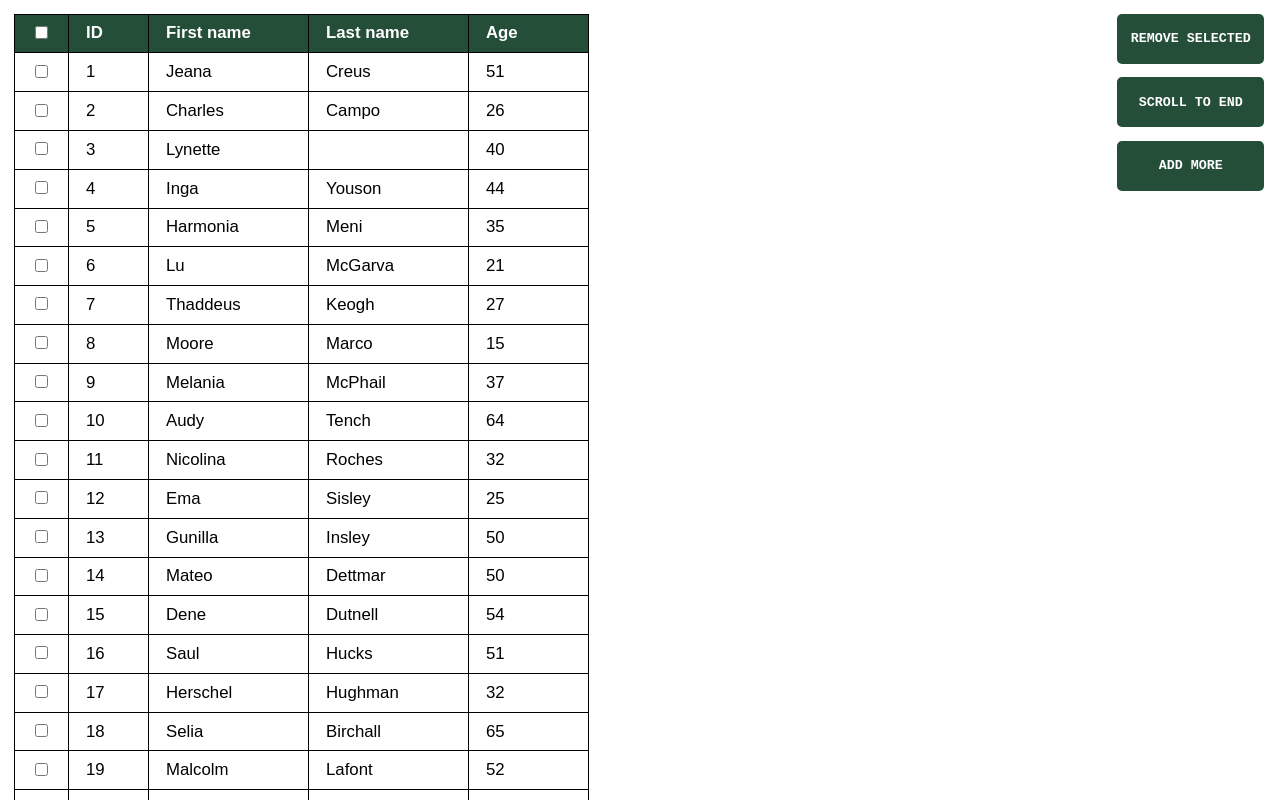
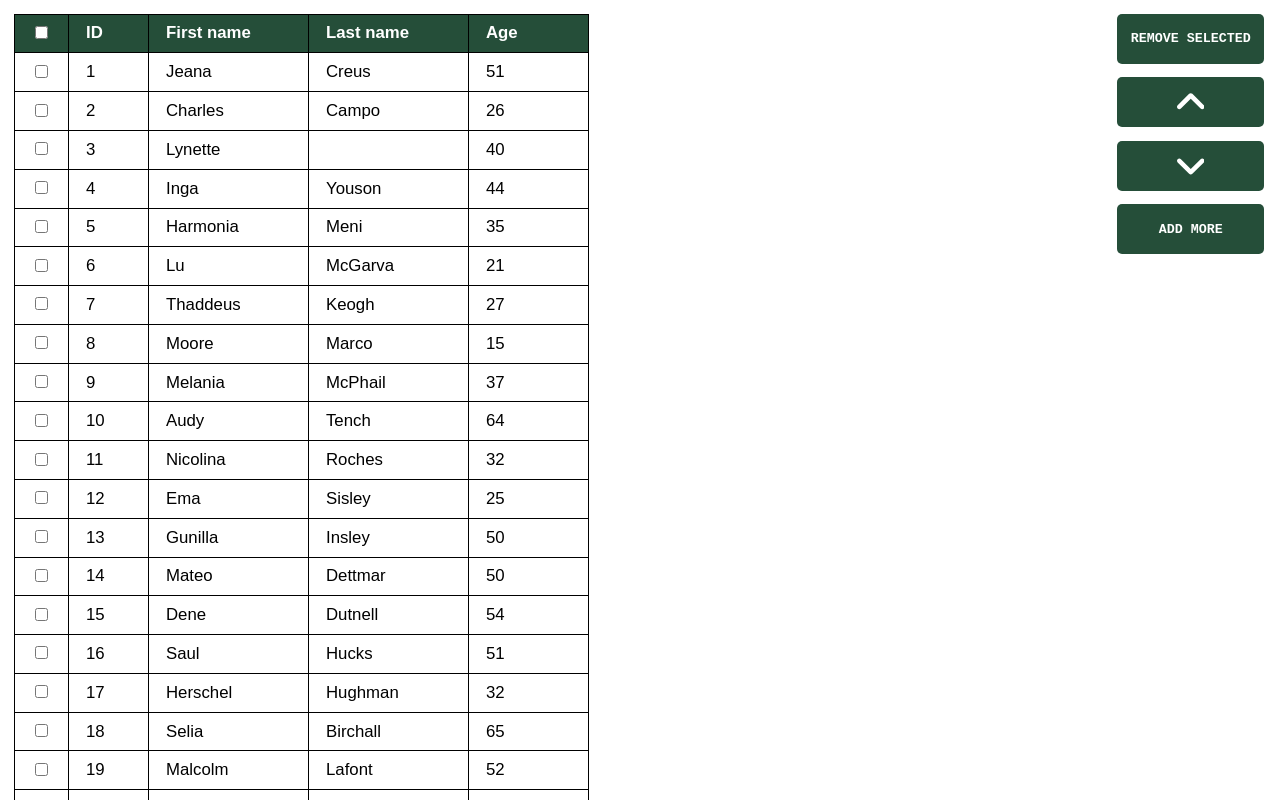
Before and after one commit to Tig-ranK/react-table, a React (Create React App) app: page / in a window 1280 px wide. Shown: the top 800 px of the page. Built offline with nearby package versions, Linux system fonts and the light colour scheme.

Commit message:
refactored Buttons

```diff
--- /dev/null
+++ b/src/components/Button/ArrowDown.tsx
@@ -0,0 +1,13 @@
+import { FC } from 'react';
+
+export const ArrowDown: FC = () => (
+  <svg
+    style={{ maxHeight: '100%' }}
+    xmlns='http://www.w3.org/2000/svg'
+    fill='#fff'
+    viewBox='0 0 384 512'
+  >
+    <path d='M192 384c-8.188 0-16.38-3.125-22.62-9.375l-160-160c-12.5-12.5-12.5-32.75 0-45.25s32.75-12.5 45.25 0L192 306.8l137.4-137.4c12.5-12.5 32.75-12.5 45.25 0s12.5 32.75 0 45.25l-160 160C208.4 380.9 200.2 384 192 384z' />
+    ;
+  </svg>
+);
--- /dev/null
+++ b/src/components/Button/ArrowUp.tsx
@@ -0,0 +1,12 @@
+import { FC } from 'react';
+
+export const ArrowUp: FC = () => (
+  <svg
+    style={{ maxHeight: '100%' }}
+    xmlns='http://www.w3.org/2000/svg'
+    fill='#fff'
+    viewBox='0 0 384 512'
+  >
+    <path d='M352 352c-8.188 0-16.38-3.125-22.62-9.375L192 205.3l-137.4 137.4c-12.5 12.5-32.75 12.5-45.25 0s-12.5-32.75 0-45.25l160-160c12.5-12.5 32.75-12.5 45.25 0l160 160c12.5 12.5 12.5 32.75 0 45.25C368.4 348.9 360.2 352 352 352z' />
+  </svg>
+);
--- /dev/null
+++ b/src/components/CustomTable/Buttons.module.css
@@ -0,0 +1,9 @@
+.buttonContainer {
+  display: flex;
+  flex-direction: column;
+  margin-left: 0.85rem;
+  gap: 0.85rem;
+  position: fixed;
+  right: 1rem;
+  top: 0.85rem;
+}
--- /dev/null
+++ b/src/components/CustomTable/Buttons.tsx
@@ -0,0 +1,40 @@
+import { FC } from 'react';
+import { ArrowDown } from '../Button/ArrowDown';
+import { ArrowUp } from '../Button/ArrowUp';
+import { Button } from '../Button/Button';
+import style from './Buttons.module.css';
+
+interface IProps {
+  handleRemove: (e: React.MouseEvent<HTMLButtonElement, MouseEvent>) => void;
+  scrollUpRef: React.MutableRefObject<HTMLTableRowElement>;
+  scrollDownRef: React.MutableRefObject<HTMLHRElement>;
+  addNewRows: () => void;
+}
+export const Buttons: FC<IProps> = ({
+  handleRemove,
+  scrollUpRef,
+  scrollDownRef,
+  addNewRows,
+}) => {
+  return (
+    <div className={style.buttonContainer}>
+      <Button onClick={handleRemove}>Remove Selected</Button>
+      <Button
+        onClick={() => {
+          scrollUpRef.current.scrollIntoView({ behavior: 'smooth' });
+        }}
+      >
+        <ArrowUp />
+      </Button>
+      <Button
+        onClick={() => {
+          scrollDownRef.current.scrollIntoView({ behavior: 'smooth' });
+        }}
+      >
+        <ArrowDown />
+      </Button>
+
+      <Button onClick={addNewRows}>Add More</Button>
+    </div>
+  );
+};
--- a/src/components/CustomTable/CustomTable.module.css
+++ b/src/components/CustomTable/CustomTable.module.css
@@ -34,13 +34,3 @@
   background-color: grey;
   color: white;
 }
-
-.buttonContainer {
-  display: flex;
-  flex-direction: column;
-  margin-left: 0.85rem;
-  gap: 0.85rem;
-  position: fixed;
-  right: 1rem;
-  top: 0.85rem;
-}
--- a/src/components/CustomTable/CustomTable.tsx
+++ b/src/components/CustomTable/CustomTable.tsx
@@ -5,11 +5,11 @@ import { SelectAll } from '../SelectAll';
 import { SelectRow } from '../SelectRow';
 import { TableHeader } from './TableHeader';
 import { TableData } from './TableData';
-import { Button } from '../Button/Button';
 // hooks
 import { useInfiniteScroll } from '../../hooks/useInfiniteScroll';
 // styles
 import style from './CustomTable.module.css';
+import { Buttons } from './Buttons';
 
 export interface TableProps {
   headers: Array<IHeader>;
@@ -36,7 +36,8 @@ export const CustomTable: FC<TableProps> = (props) => {
   );
   const [selectAll, setSelectAll] = useState(false);
   //  scroll
-  const scrollRef = useRef() as MutableRefObject<HTMLHRElement>;
+  const scrollUpRef = useRef() as MutableRefObject<HTMLTableRowElement>;
+  const scrollDownRef = useRef() as MutableRefObject<HTMLHRElement>;
   // continous loading
   const hasMore: boolean = data.length - limit >= 10;
   const addNewRows = () => {
@@ -44,6 +45,7 @@ export const CustomTable: FC<TableProps> = (props) => {
   };
   const { lastElementRef } = useInfiniteScroll(addNewRows, hasMore);
 
+  // handlers
   const handleSort = (
     order: 'asc' | 'desc',
     field: string,
@@ -85,8 +87,9 @@ export const CustomTable: FC<TableProps> = (props) => {
     setSelectAll((prev) => !prev);
   };
 
+  // rendered UI
   const mappedHeaders = (
-    <tr key={0}>
+    <tr ref={scrollUpRef} key={0}>
       <SelectAll checked={selectAll} handleSelectAll={handleSelectAll} />
       {headers.map((header) => (
         <TableHeader
@@ -123,6 +126,7 @@ export const CustomTable: FC<TableProps> = (props) => {
         })}
       </>
     );
+    // attaching the ref for infinite scroll
     if (limit === key + 1) {
       return (
         <tr className={style.row} ref={lastElementRef} key={key + 1}>
@@ -162,20 +166,13 @@ export const CustomTable: FC<TableProps> = (props) => {
         <thead>{mappedHeaders}</thead>
         <tbody>{mappedData}</tbody>
       </table>
-      <div className={style.buttonContainer}>
-        <Button onClick={handleRemove}>Remove Selected</Button>
-        <Button
-          onClick={() => {
-            scrollRef.current.scrollIntoView({ behavior: 'smooth' });
-          }}
-        >
-          Scroll To End
-        </Button>
-        <Button style={{ top: '5em' }} onClick={addNewRows}>
-          Add More
-        </Button>
-      </div>
-      <hr ref={scrollRef} />
+      <Buttons
+        scrollUpRef={scrollUpRef}
+        scrollDownRef={scrollDownRef}
+        addNewRows={addNewRows}
+        handleRemove={handleRemove}
+      />
+      <hr ref={scrollDownRef} />
     </div>
   );
 };
```
